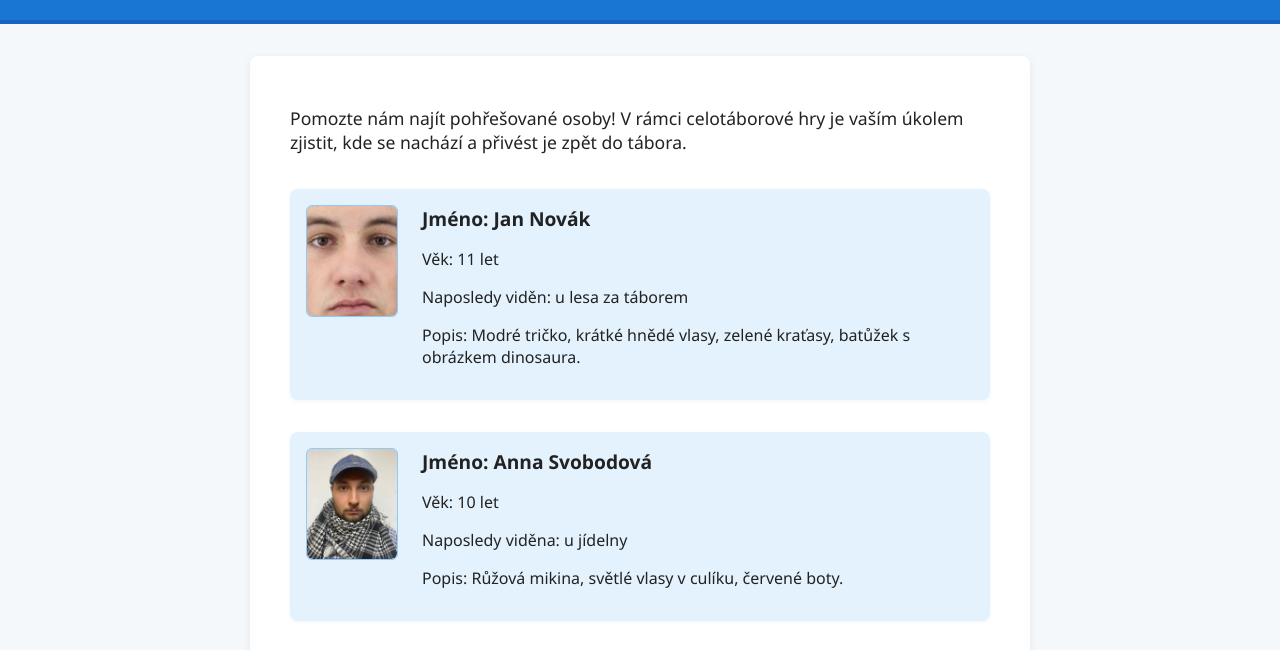
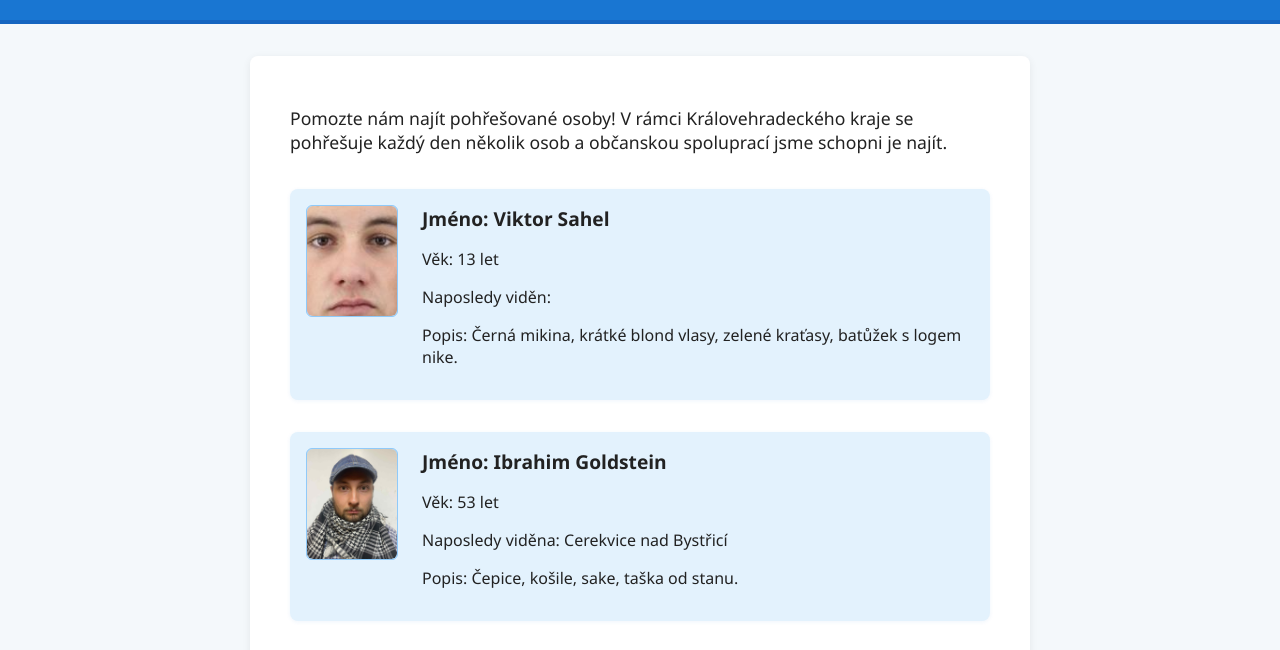
Before and after one commit to frydrva/webovky-tabor, a plain HTML site: page farma.html in a window 1280 px wide. Shown: the part 83-733 px from the top of the page. Drawn offline with Linux system fonts and the light colour scheme.

Commit message:
GFSDSSETD

```diff
--- a/farma.html
+++ b/farma.html
@@ -13,25 +13,25 @@
   </header>
   <main class="main-content">
     <section class="intro">
-      <p>Pomozte nám najít pohřešované osoby! V rámci celotáborové hry je vaším úkolem zjistit, kde se nachází a přivést je zpět do tábora.</p>
+      <p>Pomozte nám najít pohřešované osoby! V rámci Královehradeckého kraje se pohřešuje každý den několik osob a občanskou spoluprací jsme schopni je najít.</p>
     </section>
     <section class="missing-list">
       <div class="missing-person">
         <div class="photo-placeholder"><img src="jj_250811-122348_ava.png" alt=""></div>
         <div class="info">
-          <h2>Jméno: Jan Novák</h2>
-          <p>Věk: 11 let</p>
-          <p>Naposledy viděn: u lesa za táborem</p>
-          <p>Popis: Modré tričko, krátké hnědé vlasy, zelené kraťasy, batůžek s obrázkem dinosaura.</p>
+          <h2>Jméno: Viktor Sahel</h2>
+          <p>Věk: 13 let</p>
+          <p>Naposledy viděn: </p>
+          <p>Popis: Černá mikina, krátké blond vlasy, zelené kraťasy, batůžek s logem nike.</p>
         </div>
       </div>
       <div class="missing-person">
         <div class="photo-placeholder"><img src="f9090166-233a-4ccd-b4b7-20991acc29e9.jfif" alt=""></div>
         <div class="info">
-          <h2>Jméno: Anna Svobodová</h2>
-          <p>Věk: 10 let</p>
-          <p>Naposledy viděna: u jídelny</p>
-          <p>Popis: Růžová mikina, světlé vlasy v culíku, červené boty.</p>
+          <h2>Jméno: Ibrahim Goldstein</h2>
+          <p>Věk: 53 let</p>
+          <p>Naposledy viděna: Cerekvice nad Bystřicí</p>
+          <p>Popis: Čepice, košile, sake, taška od stanu.</p>
         </div>
       </div>
       <!-- Přidejte další osoby podle potřeby -->
```
Also changed, not shown: plesk.html (+3 -3 lines).
